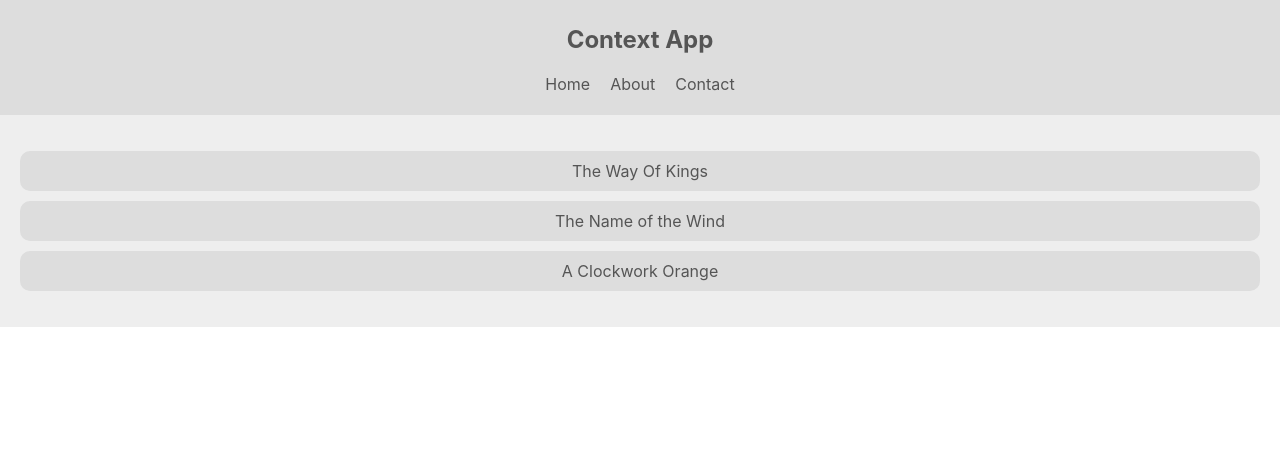
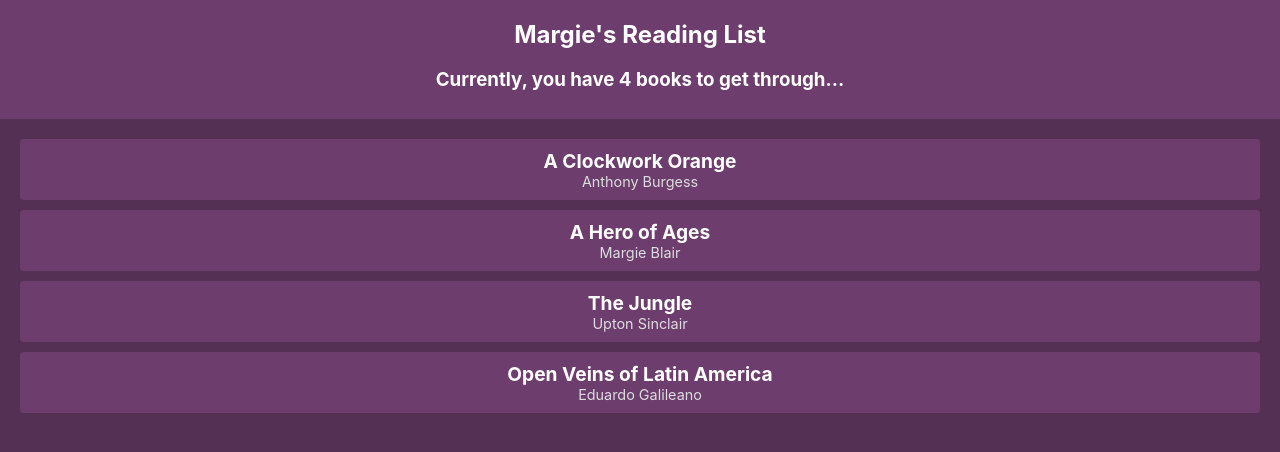
Before and after one commit to margueriteblair/Context-Hooks, a React (Create React App) app in the folder context-app/: page / in a window 1280 px wide. Shown: the top 452 px of the page. Built offline with nearby package versions, Linux system fonts and the light colour scheme.

Commit message:
refactored the code to create the book list and added a delete book function

```diff
--- a/context-app/package.json
+++ b/context-app/package.json
@@ -8,7 +8,8 @@
     "@testing-library/user-event": "^7.2.1",
     "react": "^16.13.1",
     "react-dom": "^16.13.1",
-    "react-scripts": "3.4.3"
+    "react-scripts": "3.4.3",
+    "uuid": "^8.3.0"
   },
   "scripts": {
     "start": "react-scripts start",
--- a/context-app/src/App.js
+++ b/context-app/src/App.js
@@ -2,14 +2,17 @@ import React from 'react';
 import Navbar from './Components/Navbar'
 import Booklist from './Components/Booklist';
 import ThemeContextProvider from './contexts/ThemeContext'
+import ThemeToggle from './Components/ThemeToggle';
+import AuthContextProvider from './contexts/AuthContext'
+import BookContextProvider from './contexts/BookContext'
 
 function App() {
   return (
     <div>
-    <ThemeContextProvider>
-      <Navbar />
-      <Booklist />
-    </ThemeContextProvider>
+      <BookContextProvider>
+        <Navbar/>
+        <Booklist/>
+      </BookContextProvider>
     </div>
   );
 }
--- /dev/null
+++ b/context-app/src/Components/BookDetails.js
@@ -0,0 +1,15 @@
+import React, {useContext} from 'react'
+import { BookContext } from '../contexts/BookContext'
+
+const BookDetails = ({book})=> {
+    const {removeBook} = useContext(BookContext)
+    return (
+        <li onClick={() => removeBook(book.id)}>
+            <div className="title">{book.title}</div>
+            <div className="author">{book.author}</div>
+
+        </li>
+    )
+}
+
+export default BookDetails
--- a/context-app/src/Components/Booklist.js
+++ b/context-app/src/Components/Booklist.js
@@ -1,18 +1,23 @@
-import React, {useContext} from 'react'
+import React, {useContext, useState } from 'react'
 import { ThemeContext } from '../contexts/ThemeContext'
+import { BookContext } from '../contexts/BookContext'
+import BookDetails from './BookDetails'
 
 export default function Booklist() {
-    const {theme: themeType, light, dark} = useContext(ThemeContext)
-    const theme = themeType === 'light' ? light : dark
+    const {books} = useContext(BookContext)
+    // const {theme: themeType, light, dark} = useContext(ThemeContext)
+    // const theme = themeType === 'light' ? light : dark
 
-    return (
-        <div className="book-list" style={{color: theme.syntax, background: theme.bg}}>
+    return books.length ? (
+        <div className="book-list">
             <ul>
-                <li style = {{background: theme.ui}}>The Way Of Kings</li>
-                <li style = {{background: theme.ui}}>The Name of the Wind</li>
-                <li style = {{background: theme.ui}}>A Clockwork Orange</li>
-
+                {books.map(book => {
+                    return (
+                        <BookDetails book={book} key={book.id} />
+                 )})}
             </ul>
         </div>
+    ) : (
+        <div className = "empty">No books to read at the moment. Enjoy your free time :)</div>
     )
 }
--- a/context-app/src/Components/Navbar.js
+++ b/context-app/src/Components/Navbar.js
@@ -1,18 +1,27 @@
 import React, { useContext } from 'react';
 import { ThemeContext } from '../contexts/ThemeContext';
+import { AuthContext } from '../contexts/AuthContext'
+import { BookContext } from '../contexts/BookContext';
 
 export default function Navbar() {
-    const {theme: themeType, light, dark} = useContext(ThemeContext)
-    const theme = themeType === 'light' ? light : dark
+    // const {theme: themeType, light, dark} = useContext(ThemeContext)
+    // const {isAuthorized, toggleAuth} = useContext(AuthContext)
+    // const theme = themeType === 'light' ? light : dark
+    const {books} = useContext(BookContext)
     return (
-        <div>
-           <nav style={{background: theme.ui, color: theme.syntax}}>
-               <h1>Context App</h1>
+        <div className="navbar">
+            <nav>
+           {/* <nav style={{background: theme.ui, color: theme.syntax}}> */}
+               <h1>Margie's Reading List</h1>
+                <h3>Currently, you have {books.length} books to get through...</h3>
+               {/* <div onClick={toggleAuth}>
+                    {isAuthorized ? 'Logged in' : "Logged out"}
+               </div>
                <ul>
                    <li>Home</li>
                    <li>About</li>
                    <li>Contact</li>
-               </ul>
+               </ul> */}
             </nav>
         </div>
     )
--- /dev/null
+++ b/context-app/src/Components/ThemeToggle.js
@@ -0,0 +1,11 @@
+import React, { useContext } from 'react'
+import { ThemeContext } from '../contexts/ThemeContext'
+
+export default function ThemeToggle() {
+    const {toggleTheme} = useContext(ThemeContext)
+    return (
+        <div>
+            <button onClick={toggleTheme}>Toggle Theme</button>
+        </div>
+    )
+}
--- /dev/null
+++ b/context-app/src/contexts/AuthContext.js
@@ -0,0 +1,18 @@
+import React, { createContext, useState } from 'react'
+
+export const AuthContext = createContext();
+
+export default function AuthContextProvider(props) {
+    const [isAuthenticated, setAuthentication] = useState(false)
+
+    const toggleAuth = () => {
+        setAuthentication(!isAuthenticated)
+    }
+    return (
+        <div>
+            <AuthContext.Provider value={{toggleAuth, isAuthenticated}}>
+            {props.children}
+            </AuthContext.Provider>
+        </div>
+    )
+}
--- /dev/null
+++ b/context-app/src/contexts/BookContext.js
@@ -0,0 +1,27 @@
+import React, { createContext, useState } from 'react'
+import uuid from 'uuid/v1'
+
+export const BookContext = createContext();
+
+export default function BookContextProvider(props) {
+    const [books, setBooks] = useState([
+        {title: 'A Clockwork Orange', author: "Anthony Burgess", id: 1},
+        {title: 'A Hero of Ages', author: "Margie Blair", id: 2},
+        {title: 'The Jungle', author: "Upton Sinclair", id: 3},
+        {title: 'Open Veins of Latin America', author: "Eduardo Galileano", id: 4}
+
+    ])
+    const addBook = (title, author) => {
+        setBooks([...books, {title: title, author: author, id: uuid()}])
+    }
+
+    const removeBook = (id)  => {
+        setBooks(books.filter(book => book.id !== id))
+    }
+
+  return (
+    <BookContext.Provider value={{books, addBook, removeBook}}>
+      {props.children}
+    </BookContext.Provider>
+  )
+}
--- a/context-app/src/index.css
+++ b/context-app/src/index.css
@@ -6,33 +6,56 @@ body {
   -webkit-font-smoothing: antialiased;
   -moz-osx-font-smoothing: grayscale;
   text-align: center;
+  background: #553055;
 }
 
-.App {
-  max-width: 400px;
-  margin: 30px auto;
+.App{
+  background: #4c2a4c;
+  margin: 20px auto;
+  width: 90%;
+  max-width: 700px;
+  color: #eee;
+}
+.navbar{
+  padding: 10px 20px;
   text-align: center;
+  background: #6d3d6d;
+  color: white
 }
-nav{
-  padding: 5px;
+.navbar h1{
+  margin: 10px 0;
 }
-nav ul {
-  padding: 0;
+
+.book-list {
+  margin: 20px
 }
-nav ul li {
-  display: inline-block;
-  margin: 0 10px;
-}
-.book-list {
-  padding: 20px;
-  margin-bottom: 20px;
-}
+
 .book-list ul{
   padding: 0;
   list-style-type: none;
 }
-.book-list li {
+
+.book-list li{
+  background: #6d3d6d;
+  border-radius: 4px;
   padding: 10px;
-  margin: 10px auto;
-  border-radius: 10px;
+  cursor: pointer;
+  margin: 10px 0;
 }
+.book-list li:hover{
+  opacity: 0.7;
+  text-decoration: line-through;
+}
+.book-list .title{
+  font-weight: bold;
+  color: #fff;
+  font-size: 1.2em;
+}
+.book-list .author{
+  font-size: 0.9em;
+  color: #ddd;
+}
+.empty{
+  margin: 20px;
+  text-align: center;
+}
```
Also changed, not shown: context-app/src/Components/BookForm.js (added), 1 other file (tests, documents, lock files or other folders).
